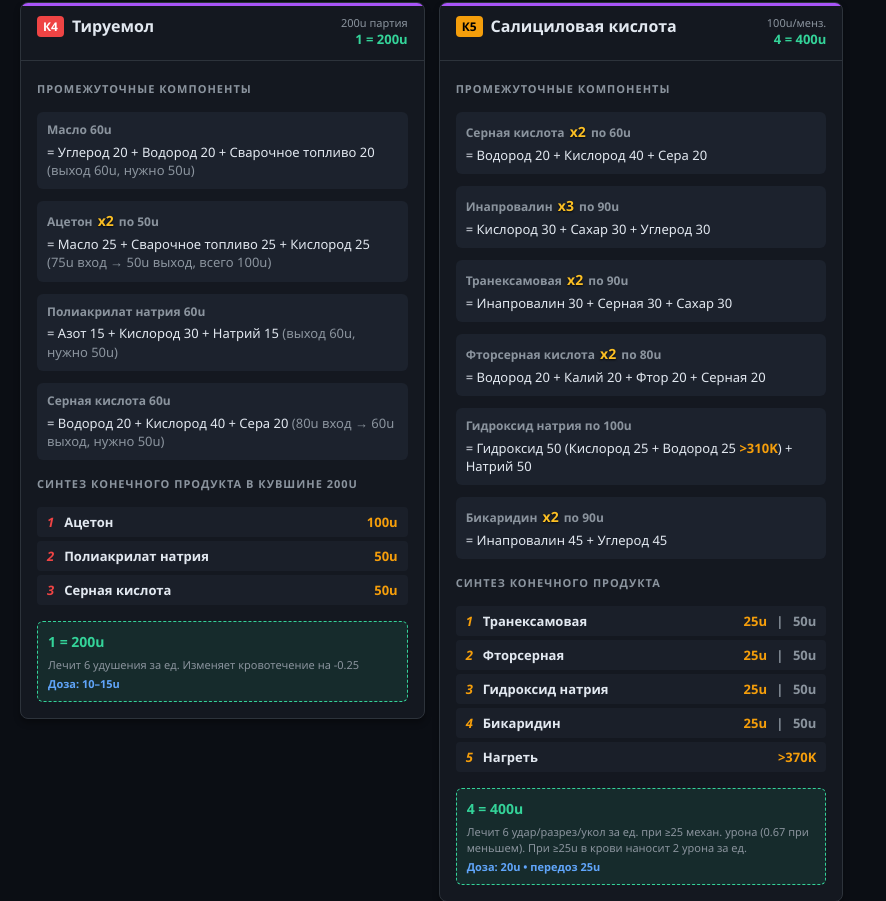
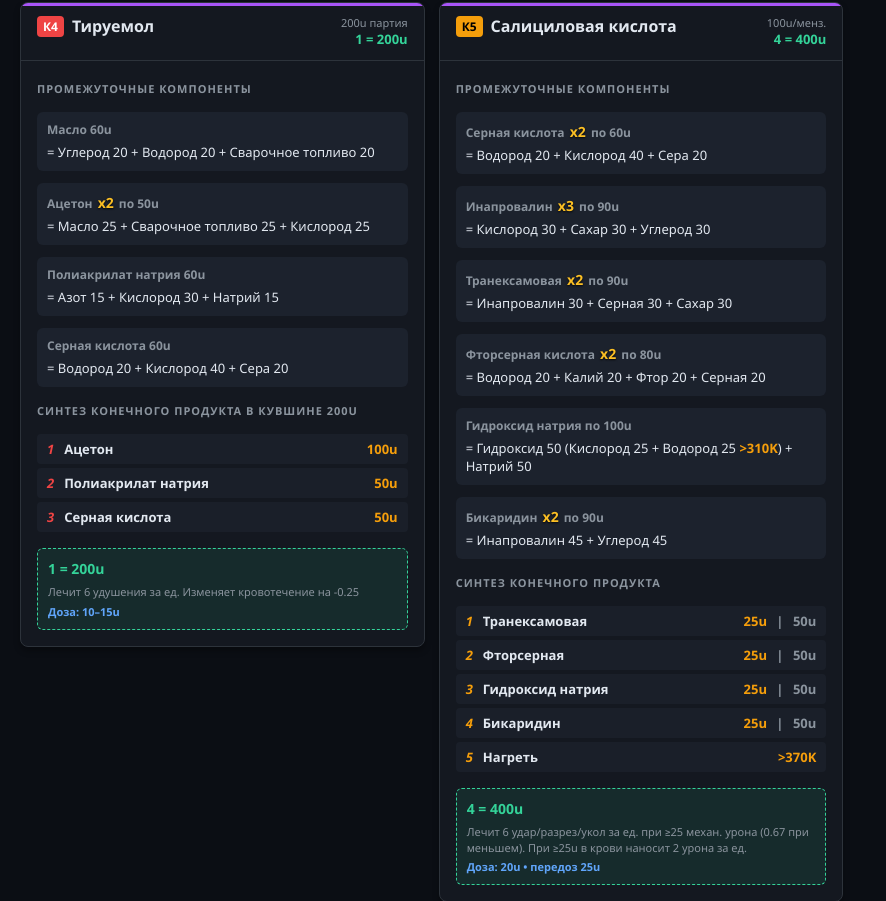
Before and after one commit to Moderach64/chemHelperSS14.io, a plain HTML site: page index.html in a window 1280 px wide. Shown: the part 1310-2211 px from the top of the page, without its empty margins (0-886 px from the left). Drawn offline with Linux system fonts and the light colour scheme.

Commit message:
Update index.html

```diff
--- a/index.html
+++ b/index.html
@@ -158,10 +158,10 @@
             </div>
             <div class="card-content">
                 <div class="section-label">Промежуточные компоненты</div>
-                <div class="component-box"><div class="comp-title">Масло 60u</div><div class="comp-formula">= <span class="reagent" style="--reagent-color:#22282B">Углерод</span> 20 + <span class="reagent" style="--reagent-color:#CCCCCC">Водород</span> 20 + <span class="reagent" style="--reagent-color:#A76B1C">Сварочное топливо</span> 20 <span style="color:var(--text-muted);">(выход 60u, нужно 50u)</span></div></div>
-                <div class="component-box"><div class="comp-title">Ацетон <span class="multiplier">x2</span> по 50u</div><div class="comp-formula">= Масло 25 + <span class="reagent" style="--reagent-color:#A76B1C">Сварочное топливо</span> 25 + <span class="reagent" style="--reagent-color:#c4f5ff">Кислород</span> 25 <span style="color:var(--text-muted);">(75u вход → 50u выход, всего 100u)</span></div></div>
-                <div class="component-box"><div class="comp-title">Полиакрилат натрия 60u</div><div class="comp-formula">= <span class="reagent" style="--reagent-color:#A1E1FF">Азот</span> 15 + <span class="reagent" style="--reagent-color:#c4f5ff">Кислород</span> 30 + <span class="reagent" style="--reagent-color:#A7B3D6">Натрий</span> 15 <span style="color:var(--text-muted);">(выход 60u, нужно 50u)</span></div></div>
-                <div class="component-box"><div class="comp-title">Серная кислота 60u</div><div class="comp-formula">= <span class="reagent" style="--reagent-color:#CCCCCC">Водород</span> 20 + <span class="reagent" style="--reagent-color:#c4f5ff">Кислород</span> 40 + <span class="reagent" style="--reagent-color:#FFF385">Сера</span> 20 <span style="color:var(--text-muted);">(80u вход → 60u выход, нужно 50u)</span></div></div>
+                <div class="component-box"><div class="comp-title">Масло 60u</div><div class="comp-formula">= <span class="reagent" style="--reagent-color:#22282B">Углерод</span> 20 + <span class="reagent" style="--reagent-color:#CCCCCC">Водород</span> 20 + <span class="reagent" style="--reagent-color:#A76B1C">Сварочное топливо</span> 20</div></div>
+                <div class="component-box"><div class="comp-title">Ацетон <span class="multiplier">x2</span> по 50u</div><div class="comp-formula">= Масло 25 + <span class="reagent" style="--reagent-color:#A76B1C">Сварочное топливо</span> 25 + <span class="reagent" style="--reagent-color:#c4f5ff">Кислород</span> 25</div></div>
+                <div class="component-box"><div class="comp-title">Полиакрилат натрия 60u</div><div class="comp-formula">= <span class="reagent" style="--reagent-color:#A1E1FF">Азот</span> 15 + <span class="reagent" style="--reagent-color:#c4f5ff">Кислород</span> 30 + <span class="reagent" style="--reagent-color:#A7B3D6">Натрий</span> 15</div></div>
+                <div class="component-box"><div class="comp-title">Серная кислота 60u</div><div class="comp-formula">= <span class="reagent" style="--reagent-color:#CCCCCC">Водород</span> 20 + <span class="reagent" style="--reagent-color:#c4f5ff">Кислород</span> 40 + <span class="reagent" style="--reagent-color:#FFF385">Сера</span> 20</div></div>
                 <div class="section-label">Синтез конечного продукта в кувшине 200u</div>
                 <div>
                     <div class="synth-step"><div class="synth-num">1</div><div class="synth-name">Ацетон</div><div class="synth-qty">100u</div></div>
```
